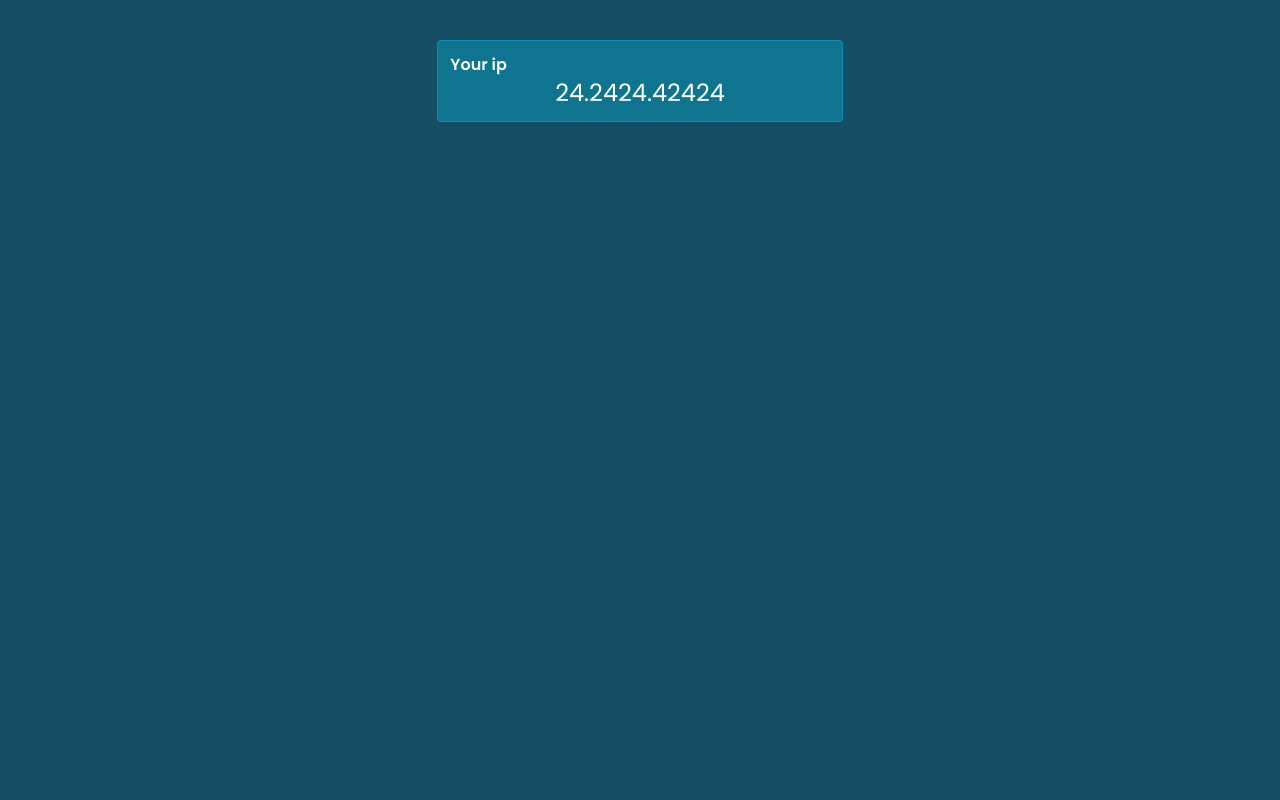
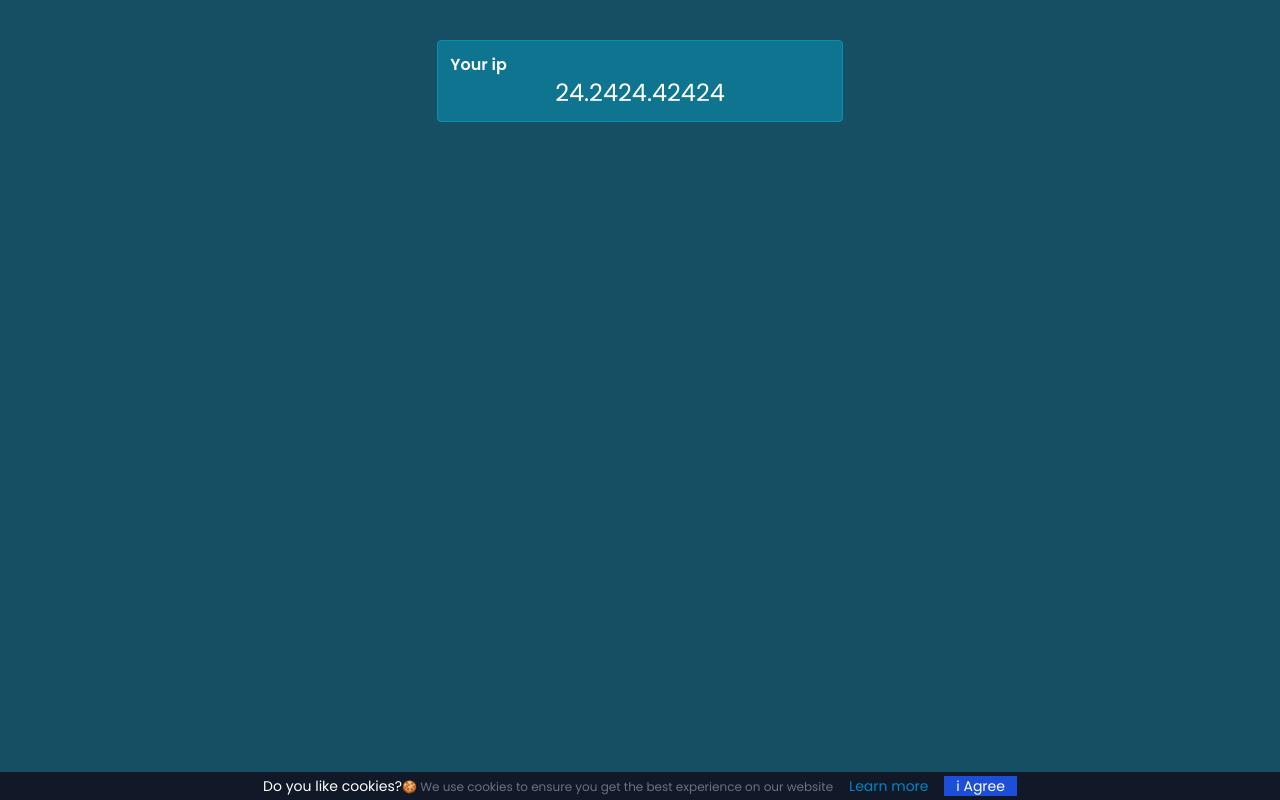
Before and after one commit to MrGrootx/find-my-ip, a website built with Vite: page index.html in a window 1280 px wide. Built offline with nearby package versions, Linux system fonts and the light colour scheme.

Commit message:
add: footer

```diff
--- a/index.html
+++ b/index.html
@@ -18,6 +18,22 @@
       </div>
     </div>
 
+    <section>
+      <div class="absolute bottom-0  w-full bg-gray-900 text-white text-center flex justify-center items-center py-1">
+        <div class="">
+          <p class="text-xs text-gray-500"><span class="text-white text-sm">Do you like cookies?</span>🍪 We use cookies to ensure you get the best experience on our website</p>
+        </div>
+          <div class="ml-4 text-sm">
+            <a href="http://" target="_blank" rel="noopener noreferrer"><span class="text-sky-600">Learn more</span></a>
+
+          <button type="button" class="bg-blue-700 px-3  ml-3 hover:bg-blue-800">
+            i Agree
+           </button>
+          </div>
+
+      </div>
+    </section>
+
     <script type="module" src="/assets/js/main.js"></script>
   </body>
 </html>
```
